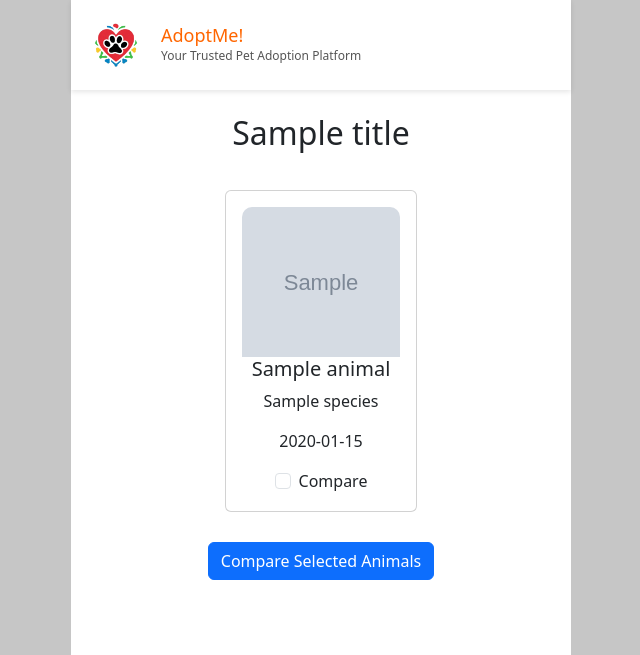
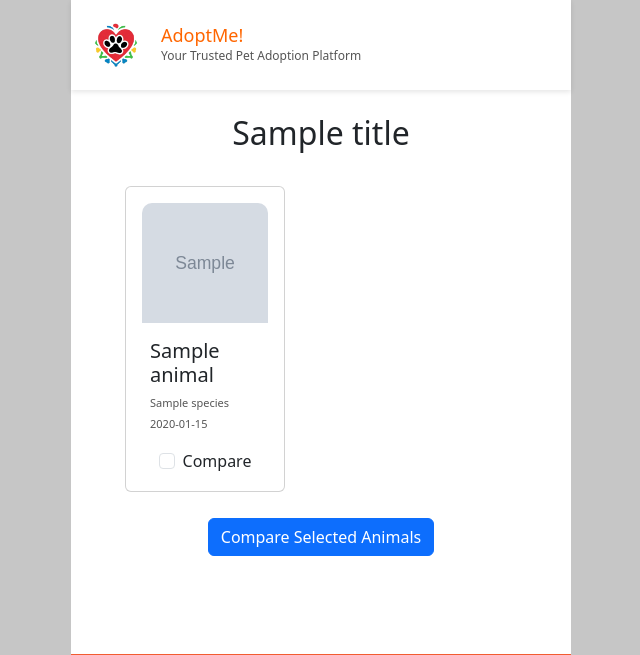
Before and after one commit to carensgabriel/AdoptMe, a Flask app: template templates/user/compare/select_animals.html in a window 1280 px wide. Shown: the top 655 px of the page, without its empty margins (319-959 px from the left). Run offline with Flask 3, Linux system fonts and the light colour scheme; the template is opened without the code that fills it: most values are stand-ins (such as "Sample title", 1, 10 or a date in 2020); grey boxes marked "Sample" are stand-in pictures; some libraries are stand-ins or nearby versions.

Commit message:
update card layout

```diff
--- a/static/style.css
+++ b/static/style.css
@@ -123,21 +123,21 @@
 
 /** --------------- ANIMAL CARDS --------------- */
 
-/* Container grid agar berada di tengah */
+/* Container grid agar tetap berada di tengah */
 .animal-show {
   display: grid;
-  grid-template-columns: repeat(2, 1fr);
-  gap: 10px;
+  grid-template-columns: repeat(2, 1fr); /* 2 kolom */
+  gap: 8px; /* Jarak antar card lebih rapat */
   justify-content: center;
   align-items: center;
   padding: 10px;
-  max-width: 500px;
-  margin: 0 auto;
+  max-width: 500px; /* Sesuai dengan batasan mobile view */
+  margin: 0 auto; /* Pusatkan di tengah */
 }
 
-/* Card tetap dengan ukuran aslinya */
+/* Ukuran card disesuaikan untuk mobile */
 .card {
-  width: 12rem;
+  width: 10rem; /* Ukuran lebih kecil agar muat dalam 2 kolom */
   background-color: white;
   border-radius: 10px;
   overflow: hidden;
@@ -153,7 +153,7 @@
 /* Image container */
 .img-container {
   width: 100%;
-  height: 150px;
+  height: 120px; /* Lebih kecil untuk proporsi mobile */
   overflow: hidden;
   border-radius: 10px 10px 0 0;
 }
@@ -166,12 +166,17 @@
 
 /* Text container */
 .text-container {
-  padding: 10px;
+  padding: 8px;
 }
 
 .text-smaller {
-  font-size: 14px;
+  font-size: 11px; /* Ukuran font lebih kecil untuk mobile */
   color: #555;
+}
+
+/* Checkbox styling */
+.form-check {
+  margin-top: 5px;
 }
 
 .btn-outline-primary.active {
--- a/templates/home.html
+++ b/templates/home.html
@@ -58,7 +58,7 @@
 </div>
 
 <!-- * Article * -->
-<div class="container mt-5 article-container">
+<div class="container article-container">
   <h2 class="text-center">
     Article for Adopt
   </h2>
--- a/templates/layout.html
+++ b/templates/layout.html
@@ -27,6 +27,10 @@
   <style>
     body {
       background-color: #c6c6c6;
+    }
+
+    .navbar-nav .nav-link.active {
+      color: #ffa500;
     }
 
     /* WHY CHOOSE */
--- a/templates/user/compare/select_animals.html
+++ b/templates/user/compare/select_animals.html
@@ -4,16 +4,19 @@
 <div class="container my-4">
     <h2 class="text-center mb-4"> {{ title }} </h2>
     <form id="compareForm">
-        <div class="animal-show d-flex flex-wrap justify-content-center">
+        <!-- Container grid untuk hewan -->
+        <div class="animal-show">
             {% for animal in animals %}
-            <div class="card m-1 col-lg-2 text-decoration-none" style="width: 12rem;">
+            <div class="card text-decoration-none">
                 <div class="card-body d-flex flex-column align-items-center">
                     <div class="img-container">
-                        <img src="{{ url_for('static', filename='uploads/' + animal['image']) }}" class="card-img-top" alt="Gambar {{ animal['name'] }}">
+                        <img src="{{ url_for('static', filename='uploads/' + animal['image']) }}" class="card-img-top border-1" alt="Gambar {{ animal['name'] }}">
                     </div>
-                    <h5 class="card-title"> {{ animal['name'] }} </h5>
-                    <p class="card-text"> {{ animal['species'] }}</p>
-                    <p class="card-text"> {{ animal['datebirth'] }}</p>
+                    <div class="text-container mt-2">
+                        <h5 class="card-title"> {{ animal['name'] }} </h5>
+                        <p class="mb-1 text-smaller"> {{ animal['species'] }}</p>
+                        <p class="mb-1 text-smaller"> {{ animal['datebirth'] }}</p>
+                    </div>
 
                     <div class="form-check">
                         <input type="checkbox" class="form-check-input" id="animal_{{ loop.index }}" name="selected_animals" value="{{ animal['_id'] }}">
@@ -23,25 +26,24 @@
             </div>
             {% endfor %}
         </div>
+
         <div class="text-center">
             <button type="submit" class="btn btn-primary mt-3 mb-5"> Compare Selected Animals </button>
         </div>
     </form>
 </div>
 
-
 <!-- JQuery -->
 <script src="https://code.jquery.com/jquery-3.6.0.min.js"></script>
 
 <script>
-
 $(document).ready(function () {
     $("#compareForm").submit(function (e) {
         e.preventDefault();
 
         let selectedAnimals = [];
-            $("input[name='selected_animals']:checked").each(function () {
-                selectedAnimals.push($(this).val());
+        $("input[name='selected_animals']:checked").each(function () {
+            selectedAnimals.push($(this).val());
         });
 
         if (selectedAnimals.length < 2) {
@@ -50,11 +52,9 @@ $(document).ready(function () {
         }
 
         localStorage.setItem("comparedAnimals", JSON.stringify(selectedAnimals));
-
         window.location.href = "/compare/selected_animals";
     });
 });
-
 </script>
 
 {% endblock %}
```
